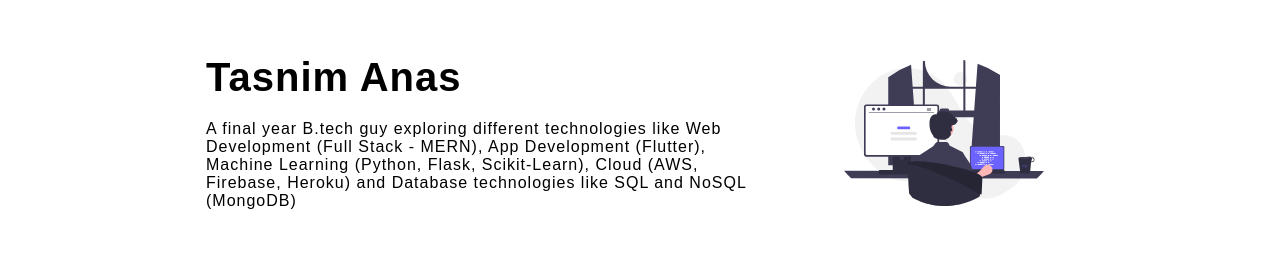
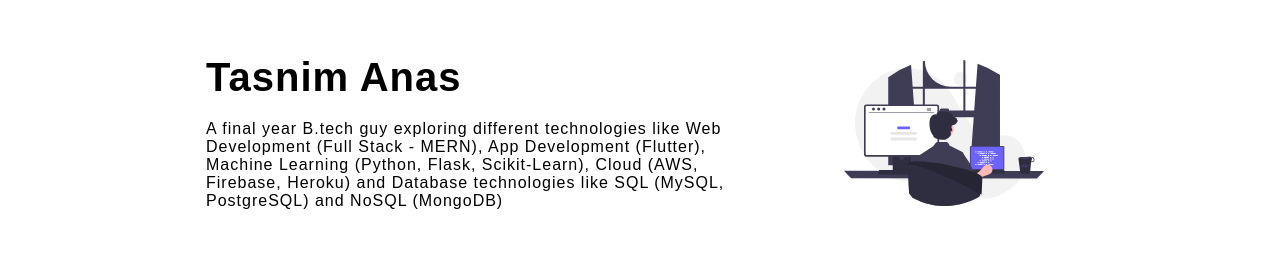
Before and after one commit to TasnimAnas/contentful-CMS, a React (Vite) app: page / in a window 1280 px wide. Shown: the top 260 px of the page. Built offline with nearby package versions, Linux system fonts and the light colour scheme; no server answers.

Commit message:
personal detail

```diff
--- a/src/components/Hero/Hero.jsx
+++ b/src/components/Hero/Hero.jsx
@@ -10,7 +10,8 @@
             A final year B.tech guy exploring different technologies like Web
             Development (Full Stack - MERN), App Development (Flutter), Machine
             Learning (Python, Flask, Scikit-Learn), Cloud (AWS, Firebase,
-            Heroku) and Database technologies like SQL and NoSQL (MongoDB)
+            Heroku) and Database technologies like SQL (MySQL, PostgreSQL) and
+            NoSQL (MongoDB)
           </p>
         </div>
         <img src={heroImage} alt="heroImage" className="heroImage" />
```
